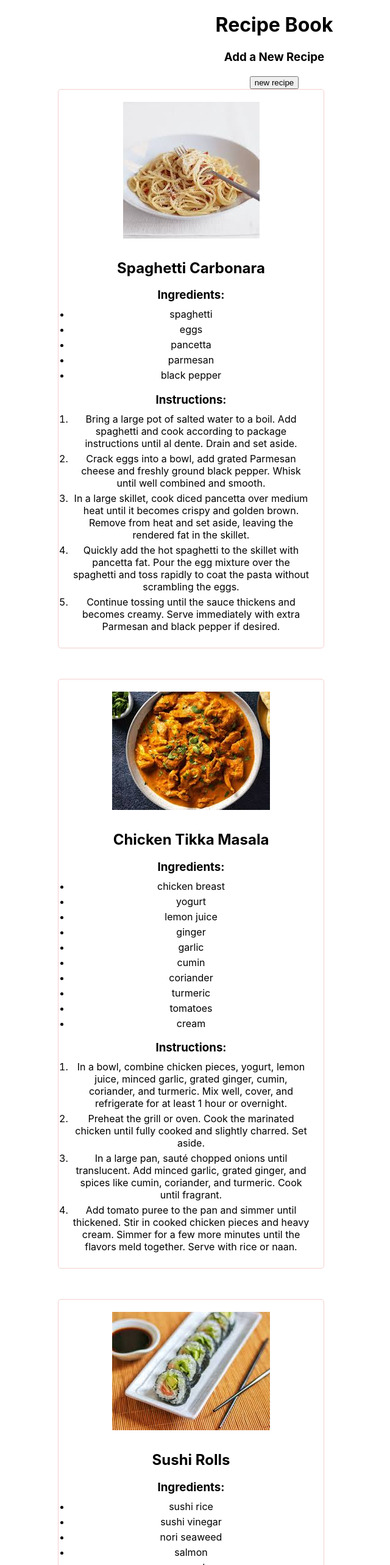
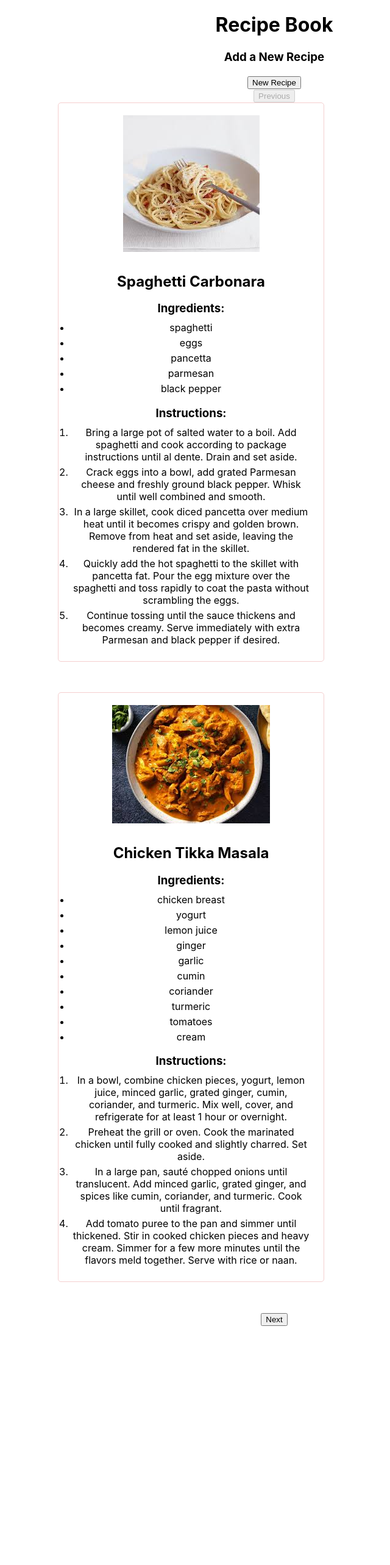
Before and after one commit to khanyajara/recipe-app, a React (Create React App) app: page / in a window 1280 px wide. Shown: the top 2566 px of the page at 61% size, without its empty margins (190-830 px from the left). After the commit the page ends 2174 px from the top, so only its background shows below. Built offline with nearby package versions, Linux system fonts and the light colour scheme.

Commit message:
toggle next and prev

```diff
--- a/src/App.js
+++ b/src/App.js
@@ -1,27 +1,19 @@
 import React, { useState, useEffect } from 'react';
 import Recipe from './recipe'; // Assuming Recipe component is imported correctly
-import Css from './App.css'
-
+import Css from './App.css';
 
 const App = () => {
   const [recipes, setRecipes] = useState([]);
+  const [search, setSearch] = useState('');
+  const [query, setQuery] = useState('');
+  const [recipeData,setRecipeData]=useState('');
+  const [recipe,setRecipe]=useState('')
+  const [showForm,setShowForm]=useState('');
   const [loading, setLoading] = useState(true);
   const [error, setError] = useState(null);
-  const [currentPage, setCurrentPage]= useState(1);
-  const [RecipePerPage] = useState(9);
-  const [recipe, setRecipe] =useState("");
-  const [search, setSearch] = useState("");
-  const [recipeData, setRecipeData] = useState({
-    name: '',
-    ingredients: [],
-    instructions: '',
-    // ... other fields
-  });
-  const [showForm, setShowForm] = useState(false);
+  const [currentPage, setCurrentPage] = useState(1);
+  const [recipesPerPage] = useState(2); // Display 2 recipes per page
 
-
-
-  useEffect(() => {
   const fetchData = async () => {
     try {
       console.log('Fetching data from /db.json');
@@ -47,8 +39,33 @@ const App = () => {
     }
   };
 
+  useEffect(() => {
     fetchData();
   }, []);
+
+  // Function to get the starting index of the current page
+  const indexOfFirstRecipe = (currentPage) => {
+    return (currentPage - 1) * recipesPerPage;
+  };
+
+  // Function to get the ending index of the current page
+  const indexOfLastRecipe = (currentPage) => {
+    const lastIndex = currentPage * recipesPerPage;
+    return lastIndex > recipes.length ? recipes.length : lastIndex;
+  };
+
+  // Function to handle next button click
+  const handleNextClick = () => {
+    const newPage = Math.min(currentPage + 1, Math.ceil(recipes.length / recipesPerPage));
+    setCurrentPage(newPage);
+  };
+
+  // Function to handle previous button click
+  const handlePrevClick = () => {
+    setCurrentPage(Math.max(currentPage - 1, 1));
+  };
+
+  const currentRecipes = recipes.slice(indexOfFirstRecipe(currentPage), indexOfLastRecipe(currentPage));
 
   if (loading) {
     return <div>Loading...</div>;
@@ -58,10 +75,9 @@ const App = () => {
     return <div>Error: {error.message}</div>;
   }
 
-  if (recipes.length === 0 || !recipes.some(recipe => Object.keys(recipe).length > 0)) {
+  if (recipes.length === 0 || !recipes.some((recipe) => Object.keys(recipe).length > 0)) {
     return <div>No recipes available.</div>;
   }
-
 
   const handleSubmit = (event) => {
     event.preventDefault();
@@ -69,17 +85,21 @@ const App = () => {
     console.log(recipeData); // For now, log the data to the console
   };
 
-
   const handleShowHideClick = () => {
     setShowForm(!showForm); // Toggle form visibility
   };
+
   return (
     <div className="app">
-      <h1>Recipe Book</h1> <div className="add-recipe">
-      <h3 className='recipe-form'>Add a New Recipe</h3>
-      <button id="showHideButton" onClick={handleShowHideClick} >new recipe</button>
+      <h1>Recipe Book</h1>
+      <div className="add-recipe">
+        <h3 className="recipe-form">Add a New Recipe</h3>
+        <button id="showHideButton" onClick={handleShowHideClick}>
+          New Recipe
+        </button>
 
-     {showForm &&( <form onSubmit={handleSubmit}>
+        {showForm && (
+          <form onSubmit={handleSubmit}>
              <label for="recipeName" >Recipe Name:</label>
         <input type="text" id="recipeName" name="recipeName" value={recipe.name} onChange={(e) => setRecipe({ ...recipe, name: e.target.value
           })} />
@@ -96,14 +116,22 @@ const handleShowHideClick = () => {
               ={recipe.servings} onChange={(e) => setRecipeData({...recipe, servings: e
                 .target.value})}/>
           <button type="submit" id>submit</button>
-      </form>)}
+
+
+          </form>
+        )}
       </div>
       <div className="recipes-list">
-        {recipes.map((recipe, index) => (
+        <button disabled={currentPage === 1} onClick={handlePrevClick}>
+          Previous
+        </button>
+        {currentRecipes.map((recipe, index) => (
           <Recipe key={index} recipe={recipe} />
         ))}
+        <button disabled={currentPage === Math.ceil(recipes.length / recipesPerPage)} onClick={handleNextClick}>
+          Next
+        </button>
       </div>
-
     </div>
   );
 };
```
Lines whose indentation alone changed are shown as unchanged.
